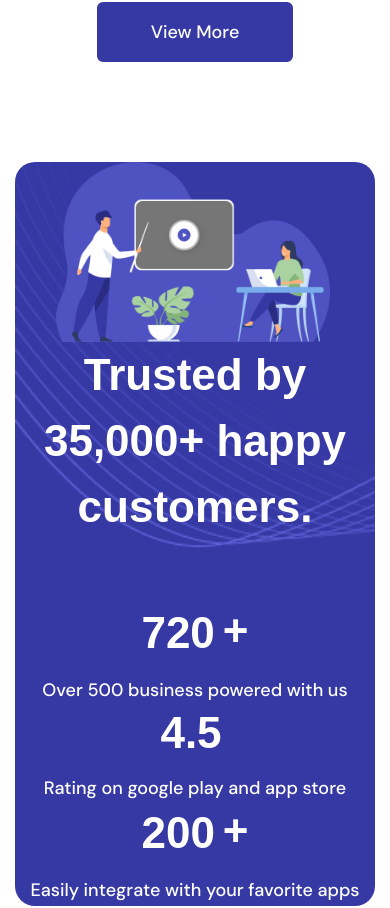
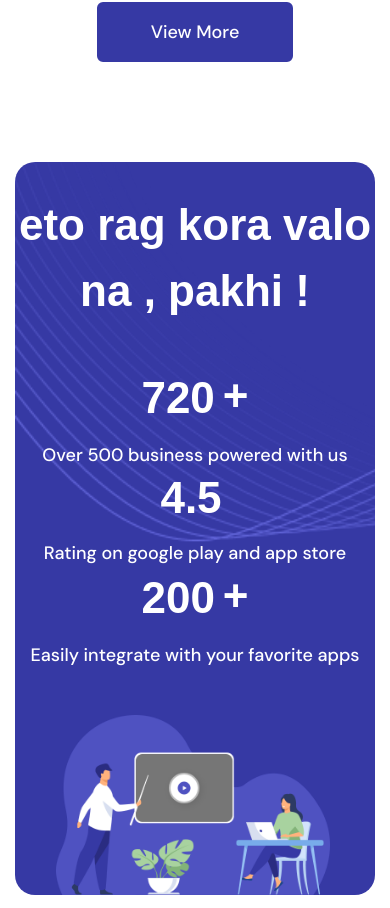
Before and after one commit to iyiu9akhan/innovate-RTB, a React (Vite) app: page / in a window 390 px wide. Shown: the part 5392-6300 px from the top of the page. Built offline with nearby package versions, Linux system fonts and the light colour scheme; a web font is replaced by a local one.

Commit message:
windows: responsive -counter check

```diff
--- a/src/components/facts/Facts.jsx
+++ b/src/components/facts/Facts.jsx
@@ -22,15 +22,16 @@ function Facts() {
   return (
     <div className="mb-[140px]">
       <Container>
-        <div className="rounded-[20px] md:rounded-[40px] bg-blueBtn-color bg-[url('/src/assets/facts/texture.png')] bg-no-repeat bg-cover md:flex">
+        <div className="flex flex-col-reverse rounded-[20px] pt-[30px] md:rounded-[40px] bg-blueBtn-color bg-[url('/src/assets/facts/texture.png')] bg-no-repeat bg-cover md:flex">
           <div className="mt-[44px] ml-[41px] mr-[45px] content-end">
             <img src={illustration} alt="#illustration" />
           </div>
           <div className="md:mr-[70px] md:mt-[85px]">
-            <h4 className="font-primary font-bold text-[44px] text-white mb-[64px] md:w-[554px] text-center">
-              Trusted by 35,000+ happy customers.
+            <h4 className="font-primary font-bold text-[44px] text-white mb-[45px] md:mb-[64px] md:w-[554px] text-center">
+              {/* Trusted by 35,000+ happy customers. */}
+              eto rag kora valo na , pakhi !
             </h4>
-            <div className="flex flex-col items-center md:flex justify-between mb-[85px] md:w-[608px]">
+            <div className="flex flex-col items-center md:flex justify-between md:mb-[85px] md:w-[608px]">
               {facts_data.map((item) => (
                 <div className="flex flex-col items-center">
                   <div className="flex gap-2 items-center">
```
